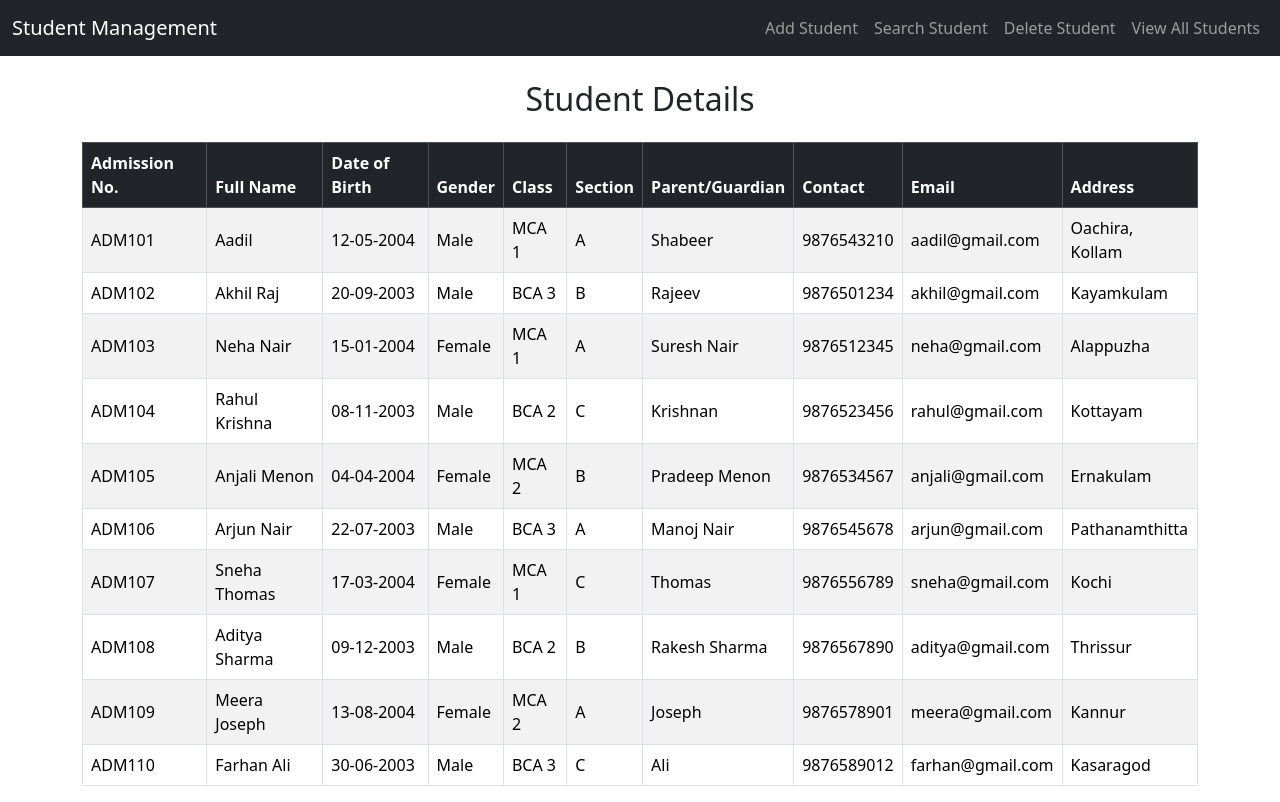
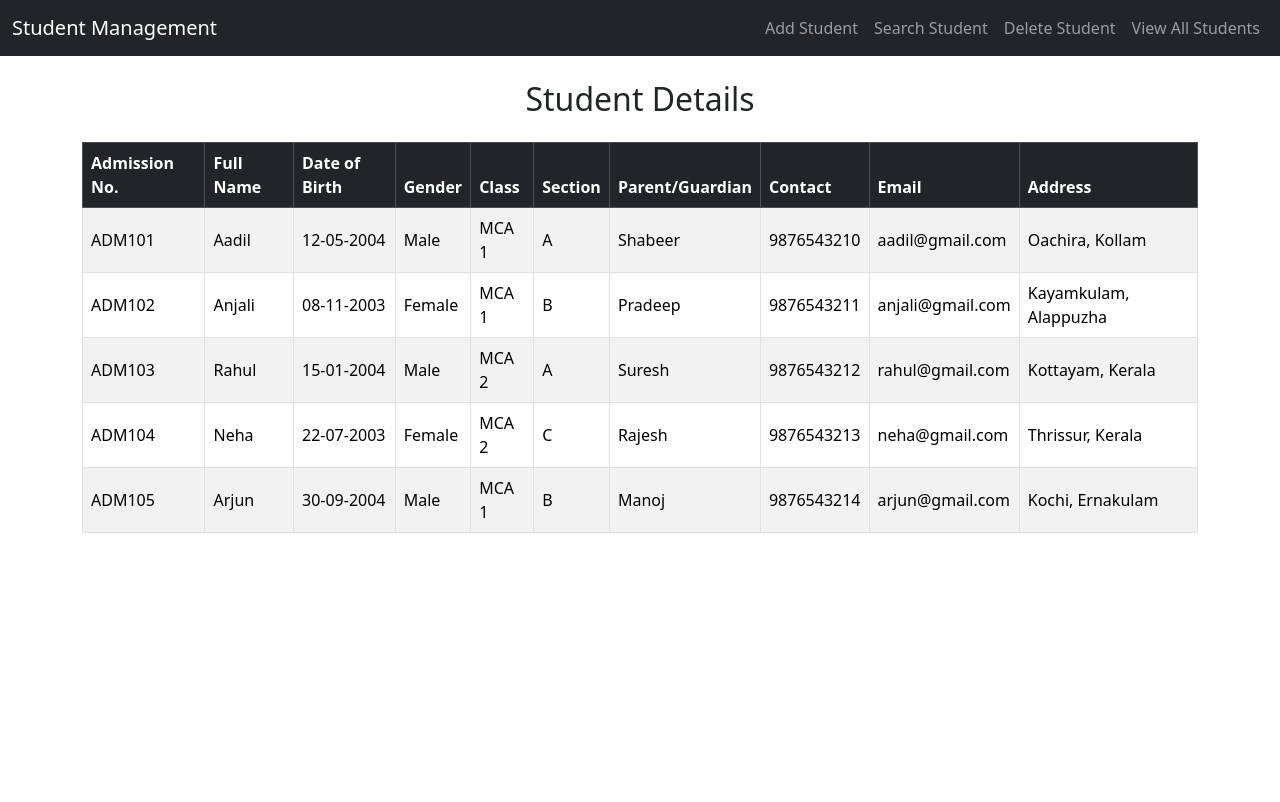
Before and after one commit to irfanmhdm/Student-app, a React (Vite) app: page /viewstud in a window 1280 px wide. Built offline with nearby package versions, Linux system fonts and the light colour scheme.

Commit message:
Updated Commit

```diff
--- a/src/App.jsx
+++ b/src/App.jsx
@@ -25,7 +25,6 @@ function App() {
           <Route path="/delete" element={<Delete />} />
           <Route path="/viewstud" element={<ViewStudents />} />
 
-
         </Routes>
 
 
--- a/src/components/Addstudent.jsx
+++ b/src/components/Addstudent.jsx
@@ -7,7 +7,7 @@ const Addstudent = () => {
 
       <Navbar />
 
-      <div className="container bg-info p-5 mt-3 rounded">
+      <div className="container bg-secondary p-5 mt-3 rounded">
         <div className="row">
           <div className="col-12">
 
--- a/src/components/ViewStudents.jsx
+++ b/src/components/ViewStudents.jsx
@@ -1,7 +1,70 @@
-import React from "react";
+import React, { useState } from "react";
 import Navbar from "./Navbar";
 
 const ViewStudents = () => {
+  const [data, changeData] = useState([
+    {
+      admissionNo: "ADM101",
+      name: "Aadil",
+      dateOfBirth: "12-05-2004",
+      gender: "Male",
+      class: "MCA 1",
+      section: "A",
+      parentName: "Shabeer",
+      contactNumber: "9876543210",
+      email: "aadil@gmail.com",
+      address: "Oachira, Kollam",
+    },
+    {
+      admissionNo: "ADM102",
+      name: "Anjali",
+      dateOfBirth: "08-11-2003",
+      gender: "Female",
+      class: "MCA 1",
+      section: "B",
+      parentName: "Pradeep",
+      contactNumber: "9876543211",
+      email: "anjali@gmail.com",
+      address: "Kayamkulam, Alappuzha",
+    },
+    {
+      admissionNo: "ADM103",
+      name: "Rahul",
+      dateOfBirth: "15-01-2004",
+      gender: "Male",
+      class: "MCA 2",
+      section: "A",
+      parentName: "Suresh",
+      contactNumber: "9876543212",
+      email: "rahul@gmail.com",
+      address: "Kottayam, Kerala",
+    },
+    {
+      admissionNo: "ADM104",
+      name: "Neha",
+      dateOfBirth: "22-07-2003",
+      gender: "Female",
+      class: "MCA 2",
+      section: "C",
+      parentName: "Rajesh",
+      contactNumber: "9876543213",
+      email: "neha@gmail.com",
+      address: "Thrissur, Kerala",
+    },
+    {
+      admissionNo: "ADM105",
+      name: "Arjun",
+      dateOfBirth: "30-09-2004",
+      gender: "Male",
+      class: "MCA 1",
+      section: "B",
+      parentName: "Manoj",
+      contactNumber: "9876543214",
+      email: "arjun@gmail.com",
+      address: "Kochi, Ernakulam",
+    },
+  ]);
+
   return (
     <div>
       <Navbar />
@@ -27,136 +90,22 @@ const ViewStudents = () => {
             </thead>
 
             <tbody>
-              <tr>
-                <td>ADM101</td>
-                <td>Aadil</td>
-                <td>12-05-2004</td>
-                <td>Male</td>
-                <td>MCA 1</td>
-                <td>A</td>
-                <td>Shabeer</td>
-                <td>9876543210</td>
-                <td>aadil@gmail.com</td>
-                <td>Oachira, Kollam</td>
-              </tr>
+              {data.map((value, index) => (
+                <tr key={index}>
+                  <td>{value.admissionNo}</td>
+                  <td>{value.name}</td>
+                  <td>{value.dateOfBirth}</td>
+                  <td>{value.gender}</td>
+                  <td>{value.class}</td>
+                  <td>{value.section}</td>
+                  <td>{value.parentName}</td>
+                  <td>{value.contactNumber}</td>
+                  <td>{value.email}</td>
+                  <td>{value.address}</td>
+                </tr>
+              ))}
+            </tbody>
 
-              <tr>
-                <td>ADM102</td>
-                <td>Akhil Raj</td>
-                <td>20-09-2003</td>
-                <td>Male</td>
-                <td>BCA 3</td>
-                <td>B</td>
-                <td>Rajeev</td>
-                <td>9876501234</td>
-                <td>akhil@gmail.com</td>
-                <td>Kayamkulam</td>
-              </tr>
-
-              <tr>
-                <td>ADM103</td>
-                <td>Neha Nair</td>
-                <td>15-01-2004</td>
-                <td>Female</td>
-                <td>MCA 1</td>
-                <td>A</td>
-                <td>Suresh Nair</td>
-                <td>9876512345</td>
-                <td>neha@gmail.com</td>
-                <td>Alappuzha</td>
-              </tr>
-
-              <tr>
-                <td>ADM104</td>
-                <td>Rahul Krishna</td>
-                <td>08-11-2003</td>
-                <td>Male</td>
-                <td>BCA 2</td>
-                <td>C</td>
-                <td>Krishnan</td>
-                <td>9876523456</td>
-                <td>rahul@gmail.com</td>
-                <td>Kottayam</td>
-              </tr>
-
-              <tr>
-                <td>ADM105</td>
-                <td>Anjali Menon</td>
-                <td>04-04-2004</td>
-                <td>Female</td>
-                <td>MCA 2</td>
-                <td>B</td>
-                <td>Pradeep Menon</td>
-                <td>9876534567</td>
-                <td>anjali@gmail.com</td>
-                <td>Ernakulam</td>
-              </tr>
-
-              <tr>
-                <td>ADM106</td>
-                <td>Arjun Nair</td>
-                <td>22-07-2003</td>
-                <td>Male</td>
-                <td>BCA 3</td>
-                <td>A</td>
-                <td>Manoj Nair</td>
-                <td>9876545678</td>
-                <td>arjun@gmail.com</td>
-                <td>Pathanamthitta</td>
-              </tr>
-
-              <tr>
-                <td>ADM107</td>
-                <td>Sneha Thomas</td>
-                <td>17-03-2004</td>
-                <td>Female</td>
-                <td>MCA 1</td>
-                <td>C</td>
-                <td>Thomas</td>
-                <td>9876556789</td>
-                <td>sneha@gmail.com</td>
-                <td>Kochi</td>
-              </tr>
-
-              <tr>
-                <td>ADM108</td>
-                <td>Aditya Sharma</td>
-                <td>09-12-2003</td>
-                <td>Male</td>
-                <td>BCA 2</td>
-                <td>B</td>
-                <td>Rakesh Sharma</td>
-                <td>9876567890</td>
-                <td>aditya@gmail.com</td>
-                <td>Thrissur</td>
-              </tr>
-
-              <tr>
-                <td>ADM109</td>
-                <td>Meera Joseph</td>
-                <td>13-08-2004</td>
-                <td>Female</td>
-                <td>MCA 2</td>
-                <td>A</td>
-                <td>Joseph</td>
-                <td>9876578901</td>
-                <td>meera@gmail.com</td>
-                <td>Kannur</td>
-              </tr>
-
-              <tr>
-                <td>ADM110</td>
-                <td>Farhan Ali</td>
-                <td>30-06-2003</td>
-                <td>Male</td>
-                <td>BCA 3</td>
-                <td>C</td>
-                <td>Ali</td>
-                <td>9876589012</td>
-                <td>farhan@gmail.com</td>
-                <td>Kasaragod</td>
-              </tr>
-            </tbody>
           </table>
         </div>
       </div>
```
